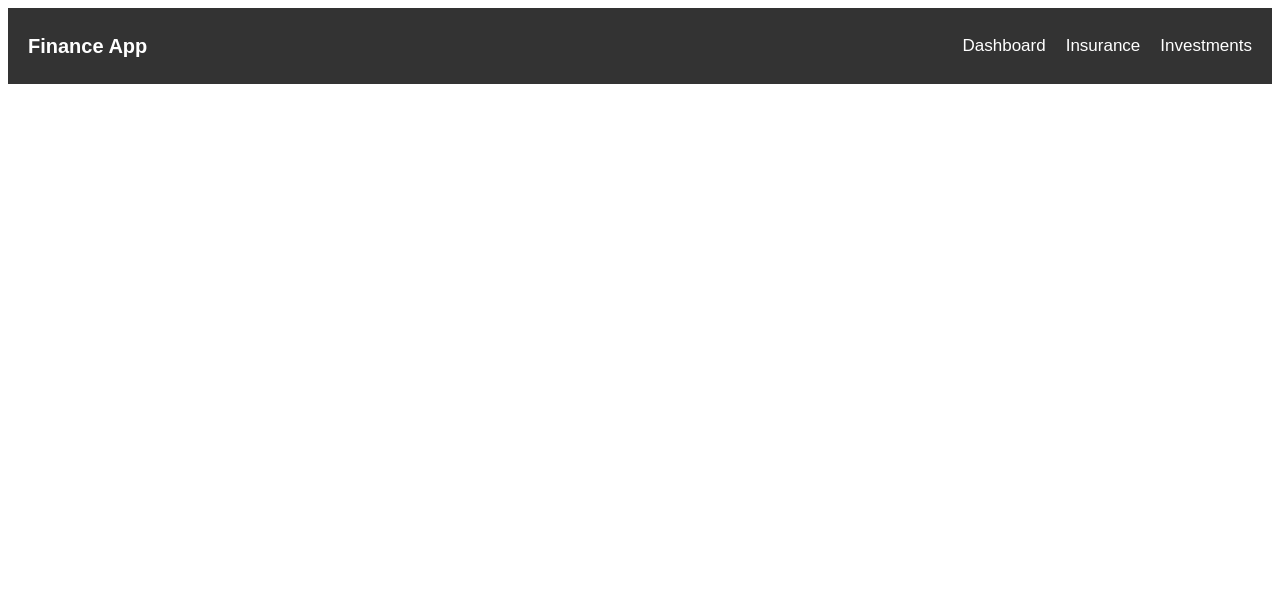
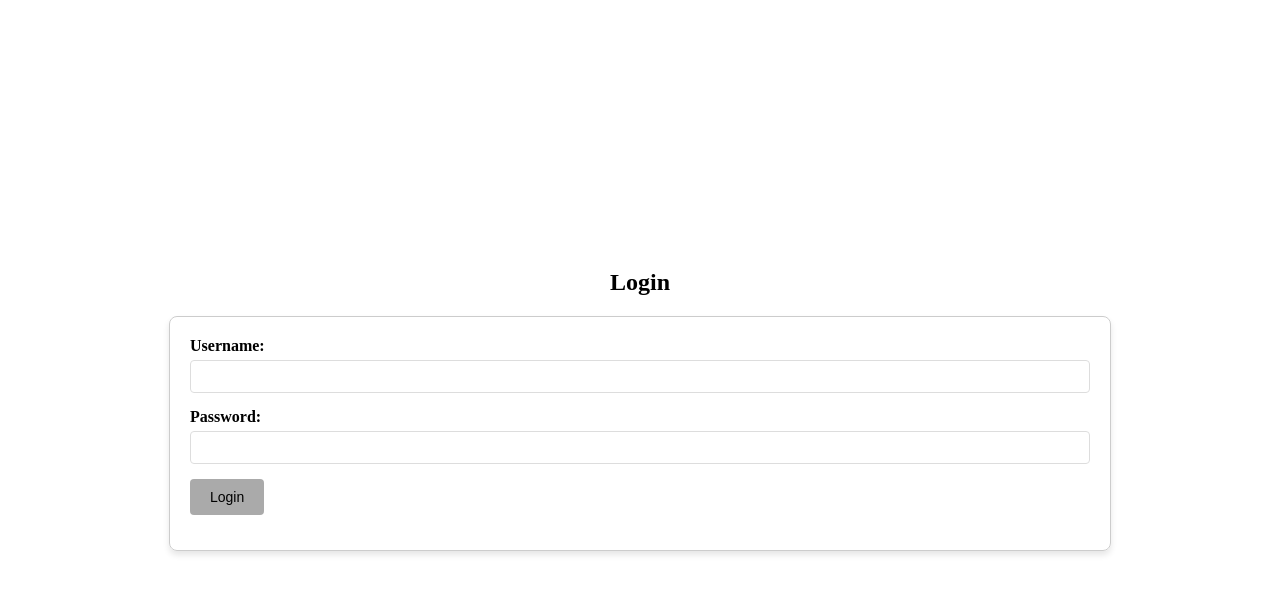
Before and after one commit to BUZZKILL1549/FinanceApp_Tauri, a React (Vite) app: page /login in a window 1280 px wide. Shown: the top 594 px of the page. Built offline with nearby package versions, Linux system fonts and the light colour scheme.

Commit message:
Add Login Page

```diff
--- a/src/App.tsx
+++ b/src/App.tsx
@@ -1,24 +1,45 @@
-import { BrowserRouter as Router, Route, Routes } from 'react-router-dom';
+import { useState } from 'react';
+import { BrowserRouter as Router, Route, Routes, Navigate, useLocation } from 'react-router-dom';
 
 import Navbar from './components/navbar/Navbar';
 
+import Login from './components/pages/login/Login';
 import Dashboard from './components/pages/dashboard/Dashboard';
 import Insurance from './components/pages/insurance/Insurance';
 import Investments from './components/pages/investments/Investments';
 
 function App() {
+  const [isAuthenticated, setIsAuthenticated] = useState(false);
+
+  const handleLogin = () => {
+    setIsAuthenticated(true);
+    console.log('user auth: ', isAuthenticated);
+  };
+
   return (
     <Router>
-      <Navbar />
-      <div style={{ padding: '20px' }}>
-        <Routes>
-          <Route path="/" element={<Dashboard />} />
-          <Route path="/insurance" element={<Insurance />} />
-          <Route path="/investments" element={<Investments />} />
-        </Routes>
-      </div>
+      <AppContent isAuthenticated={isAuthenticated} handleLogin={handleLogin} />
     </Router>
   );
 }
 
+function AppContent({ isAuthenticated, handleLogin }: { isAuthenticated: boolean; handleLogin: () => void }) {
+  const location = useLocation();
+  const showNavbar = location.pathname !== "/login";
+
+  return (
+    <>
+      {showNavbar && <Navbar />}
+      <div style={{ padding: '20px' }}>
+        <Routes>
+          <Route path="/login" element={<Login onLogin={handleLogin} />} />
+          <Route path="/" element={isAuthenticated ? (<Dashboard />) : (<Navigate to="/login" replace />)} />
+          <Route path="/insurance" element={isAuthenticated ? (<Insurance />) : (<Navigate to="/login" replace />)} />
+          <Route path="/investments" element={isAuthenticated ? (<Investments />) : (<Navigate to="/login" replace />)} />
+        </Routes>
+      </div>
+    </>
+  );
+}
+
 export default App;
--- /dev/null
+++ b/src/components/pages/login/Login.css
@@ -0,0 +1,63 @@
+.login {
+  position: fixed;
+  top: 0;
+  left: 0;
+  height: 100%;
+  width: 100%;
+  display: flex;
+  align-items: center;
+  justify-content: center;
+  z-index: 1000;
+  font-family: 'sans-serif';
+  flex-direction: column;
+}
+
+.loginForm {
+  padding: 20px;
+  width: 900px;
+  border: 1px solid #ccc;
+  border-radius: 8px;
+  text-align: left;
+  box-shadow: 0 4px 6px rgba(0, 0, 0, 0.1);
+  overflow-y: auto;
+  display: flex;
+  flex-direction: column;
+  align-items: center;
+}
+
+.loginForm div {
+  width: 100%;
+  margin-bottom: 15px;
+}
+
+.loginForm label {
+  display: block;
+  font-weight: bold;
+  margin-bottom: 5px;
+}
+
+.loginForm input {
+  width: 100%;
+  border: 1px solid #ddd;
+  border-radius: 4px;
+  padding: 8px;
+  box-sizing: border-box;
+}
+
+.loginForm button {
+  padding: 10px 20px;
+  border: none;
+  border-radius: 4px;
+  cursor: pointer;
+  display: flex;
+  color: black;
+}
+
+.loginForm button[type="submit"] {
+  background-color: #aaa;
+  font-size: 14px;
+}
+
+.loginForm button:hover {
+  opacity: 0.8;
+}
--- /dev/null
+++ b/src/components/pages/login/Login.tsx
@@ -0,0 +1,54 @@
+import React, { useState } from 'react';
+import { useNavigate } from 'react-router-dom';
+import './Login.css';
+
+type Props = {
+  onLogin: () => void;
+};
+
+function Login({ onLogin }: Props) {
+  const [username, setUsername] = useState("");
+  const [password, setPassword] = useState("");
+  const navigate = useNavigate();
+
+  const handleSubmit = (e: React.FormEvent) => {
+    e.preventDefault();
+
+    if (username === "Aushadh" && password === "password") {
+      console.log('login');
+      onLogin();
+      navigate("/");
+    } else {
+      alert("Invalid credentials");
+    }
+  };
+
+  return (
+    <div className="login">
+      <h2>Login</h2>
+      <form onSubmit={handleSubmit} className="loginForm">
+        <div>
+          <label>Username: </label>
+          <input
+            type="text"
+            value={username}
+            onChange={(e) => setUsername(e.target.value)}
+          />
+        </div>
+        <div>
+          <label>Password: </label>
+          <input
+            type="password"
+            value={password}
+            onChange={(e) => setPassword(e.target.value)}
+          />
+        </div>
+        <div>
+          <button type="submit">Login</button>
+        </div>
+      </form>
+    </div>
+  );
+}
+
+export default Login;
```
